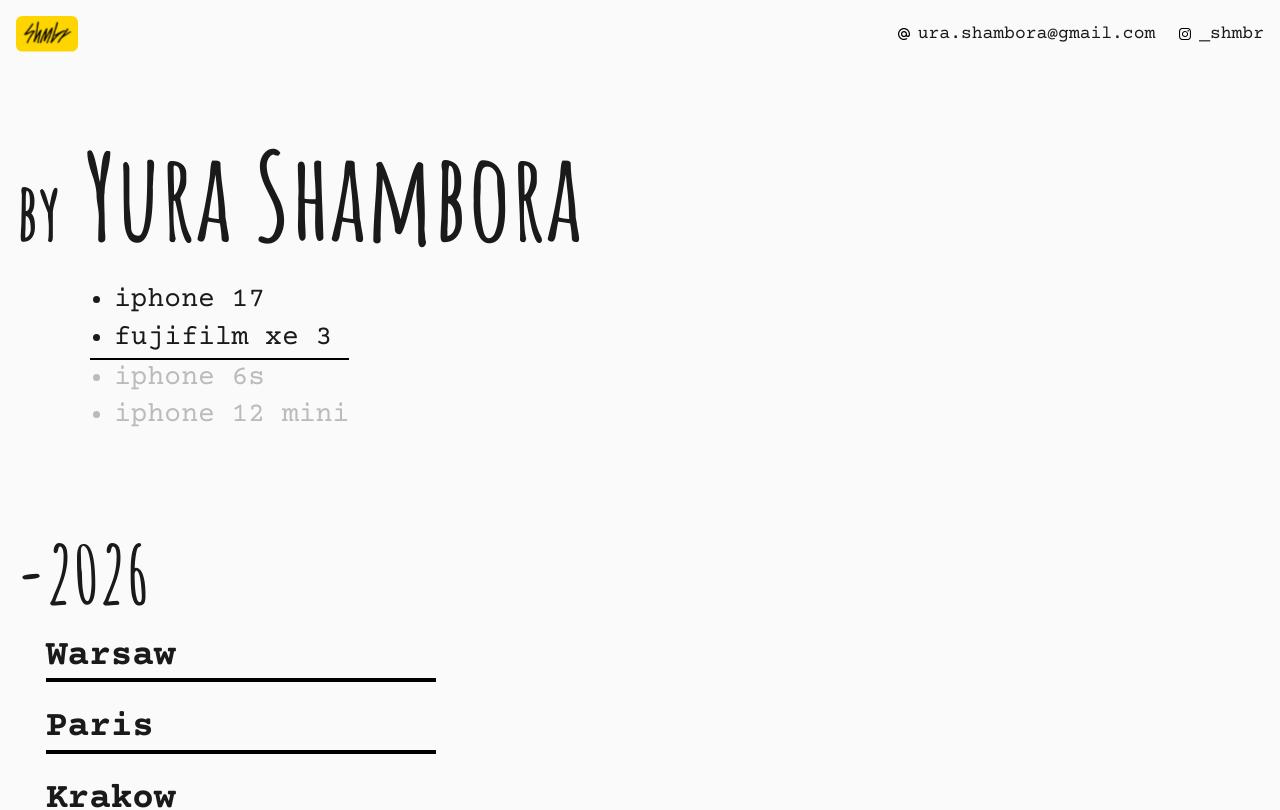
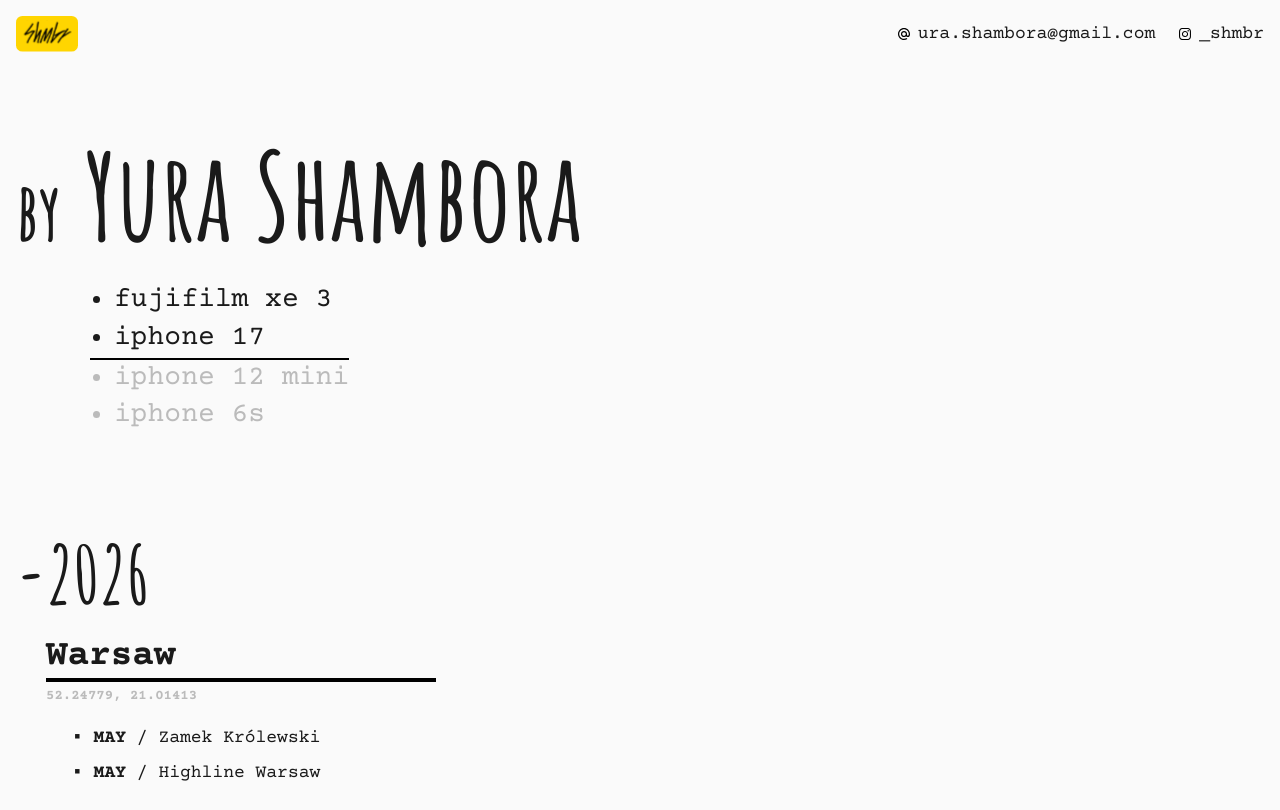
Before and after one commit to shmbr/shmbr-website, a React (Vite) app: page / in a window 1280 px wide. Shown: the top 810 px of the page. Built offline with nearby package versions, Linux system fonts and the light colour scheme.

Commit message:
Add sub sections

```diff
--- a/src/components/HeroHeading.tsx
+++ b/src/components/HeroHeading.tsx
@@ -6,8 +6,8 @@ export interface IHeroHeadingProps {
 }
 
 const EQUIPMENT = {
-  current: ["iphone 17", "fujifilm xe 3"],
-  old: ["iphone 6s", "iphone 12 mini"],
+  current: ["fujifilm xe 3", "iphone 17"],
+  old: ["iphone 12 mini", "iphone 6s"],
 };
 
 export function HeroHeading(props: IHeroHeadingProps) {
--- a/src/components/PhotoPlaceBlock.tsx
+++ b/src/components/PhotoPlaceBlock.tsx
@@ -5,7 +5,10 @@ import type {
   MouseEvent as ReactMouseEvent,
 } from "react";
 import { PhotoLightbox, type IPhotoLightboxRequest } from "./PhotoLightbox";
-import { PhotoPlaceSectionHeader } from "./PhotoPlaceSectionHeader";
+import {
+  PhotoPlaceSectionHeader,
+  type PhotoPlaceSectionHeaderVariant,
+} from "./PhotoPlaceSectionHeader";
 import { PhotoPlaceThumbnails } from "./PhotoPlaceThumbnails";
 import { readViewportRect } from "./photoLightboxGeometry";
 
@@ -13,7 +16,6 @@ export interface IPhotoPlaceEntry {
   month?: string;
   info?: string;
   imageUrls: string[];
-  dividerAfter?: string;
 }
 
 export interface IPhotoCity {
@@ -22,20 +24,25 @@ export interface IPhotoCity {
   places: IPhotoPlaceEntry[];
 }
 
-export interface IPhotoPlace {
-  name: string;
+export interface IPhotoPlaceBlockProps {
+  cityName: string;
   coordinates?: string;
-  dividerAfter?: string;
-  imageUrls: string[];
-}
-
-export interface IPhotoPlaceBlockProps {
-  place: IPhotoPlace;
+  place: IPhotoPlaceEntry;
+  headerVariant?: PhotoPlaceSectionHeaderVariant;
+  nested?: boolean;
 }
 
 export function PhotoPlaceBlock(props: IPhotoPlaceBlockProps) {
-  const { place } = props;
-  const { name, coordinates, imageUrls } = place;
+  const {
+    cityName,
+    coordinates,
+    place,
+    headerVariant = "city",
+    nested = false,
+  } = props;
+  const { month, info, imageUrls } = place;
+  const displaySubtitle =
+    headerVariant === "placeEntry" ? undefined : coordinates;
   const photosRegionId = useId();
   const thumbIdPrefix = useMemo(
     () => photosRegionId.replace(/:/g, ""),
@@ -65,7 +72,7 @@ export function PhotoPlaceBlock(props: IPhotoPlaceBlockProps) {
       imageUrls,
       index: thumbIndex,
       openFirst: readViewportRect(target.getBoundingClientRect()),
-      placeName: name,
+      placeName: cityName,
       sessionKey: Date.now(),
       thumbIdPrefix,
     });
@@ -81,10 +88,19 @@ export function PhotoPlaceBlock(props: IPhotoPlaceBlockProps) {
 
   return (
     <Box>
-      <Box sx={{ ml: { xs: 0, sm: 3, md: 3.75 }, mt: { xs: 2, md: 2 } }}>
+      <Box
+        sx={
+          nested
+            ? { mt: 1 }
+            : { ml: { xs: 0, sm: 3, md: 3.75 }, mt: { xs: 2, md: 2 } }
+        }
+      >
         <PhotoPlaceSectionHeader
-          title={name}
-          subtitle={coordinates}
+          variant={headerVariant}
+          title={cityName}
+          month={month}
+          info={info}
+          subtitle={displaySubtitle}
           photosCollapsed={photosCollapsed}
           photosRegionId={photosRegionId}
           onTitleKeyDown={handleTitleKeyDown}
@@ -92,7 +108,7 @@ export function PhotoPlaceBlock(props: IPhotoPlaceBlockProps) {
         />
         <PhotoPlaceThumbnails
           imageUrls={imageUrls}
-          name={name}
+          name={cityName}
           photosCollapsed={photosCollapsed}
           photosRegionId={photosRegionId}
           thumbIdPrefix={thumbIdPrefix}
--- a/src/components/PhotoPlaceDivider.tsx
+++ /dev/null
@@ -1,47 +0,0 @@
-import { Box, Typography } from "@mui/material";
-
-export interface IPhotoPlaceDividerProps {
-  label?: string;
-}
-
-export function PhotoPlaceDivider(props: IPhotoPlaceDividerProps) {
-  const { label } = props;
-
-  return (
-    <Box
-      aria-hidden={!label}
-      role={label ? undefined : "presentation"}
-      sx={{
-        display: "flex",
-        alignItems: "center",
-        gap: 2,
-        ml: { xs: 0, sm: 3, md: 3.75 },
-        pt: 2,
-      }}
-    >
-      <Box
-        component="span"
-        sx={{
-          flex: 1,
-          borderBottom: "2px dashed",
-          borderColor: "#bbb",
-          minWidth: 0,
-        }}
-      />
-      {label ? (
-        <Typography
-          color="#bbb"
-          component="span"
-          sx={{
-            flexShrink: 0,
-            fontFamily: "inherit",
-            fontSize: "inherit",
-          }}
-          variant="caption"
-        >
-          {label}
-        </Typography>
-      ) : null}
-    </Box>
-  );
-}
--- a/src/components/PhotoPlaceSectionHeader.tsx
+++ b/src/components/PhotoPlaceSectionHeader.tsx
@@ -1,24 +1,83 @@
 import { Box, Collapse, Divider, Typography } from "@mui/material";
 import type { KeyboardEvent as ReactKeyboardEvent } from "react";
 
+export type PhotoPlaceSectionHeaderVariant = "city" | "placeEntry";
+
 export interface IPhotoPlaceSectionHeaderProps {
+  variant: PhotoPlaceSectionHeaderVariant;
   title: string;
+  month?: string;
+  info?: string;
   subtitle?: string;
-  photosCollapsed: boolean;
-  photosRegionId: string;
-  onTitleKeyDown: (event: ReactKeyboardEvent) => void;
-  onToggleCollapsed: () => void;
+  photosCollapsed?: boolean;
+  photosRegionId?: string;
+  onTitleKeyDown?: (event: ReactKeyboardEvent) => void;
+  onToggleCollapsed?: () => void;
 }
 
 export function PhotoPlaceSectionHeader(props: IPhotoPlaceSectionHeaderProps) {
   const {
+    variant,
     title,
+    month,
+    info,
     subtitle,
     photosCollapsed,
     photosRegionId,
     onTitleKeyDown,
     onToggleCollapsed,
   } = props;
+
+  if (variant === "placeEntry") {
+    return (
+      <Typography
+        variant="body1"
+        component="div"
+        sx={{
+          position: "sticky",
+          top: 50,
+          m: 0,
+          ml: { xs: 1.5, sm: 2.25 },
+          width: "fit-content",
+          borderRadius: 2,
+          px: 1,
+          zIndex: 2,
+          // backdropFilter: "blur(5px)",
+        }}
+      >
+        <Box
+          aria-controls={photosRegionId!}
+          aria-expanded={!photosCollapsed}
+          onClick={onToggleCollapsed!}
+          onKeyDown={onTitleKeyDown!}
+          role="button"
+          sx={{
+            cursor: "pointer",
+            "&:hover": {
+              textDecoration: "underline",
+            },
+          }}
+          tabIndex={0}
+        >
+          ▪{" "}
+          {month ? (
+            <Box
+              component="span"
+              sx={{
+                fontWeight: 700,
+
+                mixBlendMode: "difference",
+              }}
+            >
+              {month}
+            </Box>
+          ) : null}
+          {month && info ? " / " : null}
+          {info ? <Box component="span">{info}</Box> : null}
+        </Box>
+      </Typography>
+    );
+  }
 
   return (
     <>
@@ -58,7 +117,7 @@ export function PhotoPlaceSectionHeader(props: IPhotoPlaceSectionHeaderProps) {
       </Box>
       <Collapse in={!photosCollapsed} timeout={750}>
         <Typography
-          fontWeight={"bold"}
+          fontWeight="bold"
           variant="caption"
           color="#bbb"
           sx={{ position: "relative", top: "-8px" }}
--- a/src/components/PhotoSeriesYearSection.tsx
+++ b/src/components/PhotoSeriesYearSection.tsx
@@ -2,7 +2,7 @@ import { Fragment } from "react";
 import { Box, Typography } from "@mui/material";
 
 import { PhotoPlaceBlock, type IPhotoCity } from "./PhotoPlaceBlock";
-import { PhotoPlaceDivider } from "./PhotoPlaceDivider";
+import { PhotoPlaceSectionHeader } from "./PhotoPlaceSectionHeader";
 
 export interface IPhotoSeriesYear {
   year: string;
@@ -18,23 +18,50 @@ export function PhotoSeriesYearSection(props: IPhotoSeriesYearSectionProps) {
     <Box sx={{ mb: 8 }}>
       <Typography variant="h2">-{year}</Typography>
       <Box>
-        {city.map((cityEntry) =>
-          cityEntry.places.map((place, placeIndex) => (
-            <Fragment key={`${cityEntry.name}-${placeIndex}`}>
-              <PhotoPlaceBlock
-                place={{
-                  name: cityEntry.name,
-                  coordinates: cityEntry.coordinates,
-                  imageUrls: place.imageUrls,
-                  dividerAfter: place.dividerAfter,
+        {city.map((cityEntry) => {
+          const multiPlace = cityEntry.places.length > 1;
+
+          if (!multiPlace) {
+            const place = cityEntry.places[0];
+            return (
+              <Fragment key={cityEntry.name}>
+                <PhotoPlaceBlock
+                  cityName={cityEntry.name}
+                  coordinates={cityEntry.coordinates}
+                  place={place}
+                />
+              </Fragment>
+            );
+          }
+
+          return (
+            <Fragment key={cityEntry.name}>
+              <Box
+                sx={{
+                  ml: { xs: 0, sm: 3, md: 3.75 },
+                  mt: { xs: 2, md: 2 },
+                  mb: 3,
                 }}
-              />
-              {place.dividerAfter ? (
-                <PhotoPlaceDivider label={place.dividerAfter} />
-              ) : null}
+              >
+                <PhotoPlaceSectionHeader
+                  variant="city"
+                  title={cityEntry.name}
+                  subtitle={cityEntry.coordinates}
+                />
+                {cityEntry.places.map((place, placeIndex) => (
+                  <Fragment key={`${cityEntry.name}-${placeIndex}`}>
+                    <PhotoPlaceBlock
+                      cityName={cityEntry.name}
+                      nested
+                      headerVariant="placeEntry"
+                      place={place}
+                    />
+                  </Fragment>
+                ))}
+              </Box>
             </Fragment>
-          )),
-        )}
+          );
+        })}
       </Box>
     </Box>
   );
--- a/src/data.tsx
+++ b/src/data.tsx
@@ -1,10 +1,15 @@
 import { type IPhotoSeriesYear } from "./components/PhotoSeriesYearSection";
+
+//
+// --- DATA CONFIGURED FROM OLDEST TO NEWEST --- //
+//
 
 const BLOB_STORAGE_BASE =
   "https://9ttkpiklpeguudoy.public.blob.vercel-storage.com";
 
 const BLOB_FOLDERS = {
-  warsaw: "2026-05-warszawa",
+  warsaw_05_Zamek: "2026-05-warszawa/palace",
+  warsaw_05_highline: "2026-05-warszawa/highline",
   paris: "2026-03-paris",
   krakow: "2026-03-krakow",
 } as const;
@@ -23,17 +28,35 @@ export const PHOTOS: IPhotoSeriesYear[] = [
         places: [
           {
             month: "MAY",
+            info: "Zamek Królewski",
+            imageUrls: [
+              blobUrl(BLOB_FOLDERS.warsaw_05_Zamek, "DSCF8002.jpeg"),
+              blobUrl(BLOB_FOLDERS.warsaw_05_Zamek, "DSCF8001.jpeg"),
+              blobUrl(BLOB_FOLDERS.warsaw_05_Zamek, "DSCF8004.jpeg"),
+              blobUrl(BLOB_FOLDERS.warsaw_05_Zamek, "DSCF8008.jpeg"),
+              blobUrl(BLOB_FOLDERS.warsaw_05_Zamek, "DSCF8005.jpeg"),
+              blobUrl(BLOB_FOLDERS.warsaw_05_Zamek, "DSCF8011.jpeg"),
+              blobUrl(BLOB_FOLDERS.warsaw_05_Zamek, "DSCF8015.jpeg"),
+              blobUrl(BLOB_FOLDERS.warsaw_05_Zamek, "DSCF8017.jpeg"),
+              blobUrl(BLOB_FOLDERS.warsaw_05_Zamek, "DSCF8019.jpeg"),
+              blobUrl(BLOB_FOLDERS.warsaw_05_Zamek, "DSCF8025.jpeg"),
+              blobUrl(BLOB_FOLDERS.warsaw_05_Zamek, "DSCF8036.jpeg"),
+              blobUrl(BLOB_FOLDERS.warsaw_05_Zamek, "DSCF8038.jpeg"),
+            ],
+          },
+          {
+            month: "MAY",
             info: "Highline Warsaw",
             imageUrls: [
-              blobUrl(BLOB_FOLDERS.warsaw, "DSCF7953.jpeg"),
-              blobUrl(BLOB_FOLDERS.warsaw, "DSCF7954.jpeg"),
-              blobUrl(BLOB_FOLDERS.warsaw, "DSCF7955.jpeg"),
-              blobUrl(BLOB_FOLDERS.warsaw, "DSCF7958.jpeg"),
-              blobUrl(BLOB_FOLDERS.warsaw, "DSCF7960.jpeg"),
-              blobUrl(BLOB_FOLDERS.warsaw, "DSCF7963.jpeg"),
-              blobUrl(BLOB_FOLDERS.warsaw, "DSCF7990.jpeg"),
-              blobUrl(BLOB_FOLDERS.warsaw, "DSCF7994.jpeg"),
-              blobUrl(BLOB_FOLDERS.warsaw, "DSCF7996.jpeg"),
+              blobUrl(BLOB_FOLDERS.warsaw_05_highline, "DSCF7953.jpeg"),
+              blobUrl(BLOB_FOLDERS.warsaw_05_highline, "DSCF7954.jpeg"),
+              blobUrl(BLOB_FOLDERS.warsaw_05_highline, "DSCF7955.jpeg"),
+              blobUrl(BLOB_FOLDERS.warsaw_05_highline, "DSCF7958.jpeg"),
+              blobUrl(BLOB_FOLDERS.warsaw_05_highline, "DSCF7960.jpeg"),
+              blobUrl(BLOB_FOLDERS.warsaw_05_highline, "DSCF7963.jpeg"),
+              blobUrl(BLOB_FOLDERS.warsaw_05_highline, "DSCF7990.jpeg"),
+              blobUrl(BLOB_FOLDERS.warsaw_05_highline, "DSCF7994.jpeg"),
+              blobUrl(BLOB_FOLDERS.warsaw_05_highline, "DSCF7996.jpeg"),
             ],
           },
         ],
@@ -129,19 +152,4 @@ export const PHOTOS: IPhotoSeriesYear[] = [
       },
     ],
   },
-  // {
-  //   year: "2025",
-  //   city: [
-  //     {
-  //       name: "Lviv",
-  //       coordinates: "49.83826, 24.02324",
-  //       places: [{ imageUrls: [] }],
-  //     },
-  //     {
-  //       name: "Bukovel",
-  //       coordinates: "49.52402, 24.74222",
-  //       places: [{ imageUrls: [] }],
-  //     },
-  //   ],
-  // },
 ];
```
